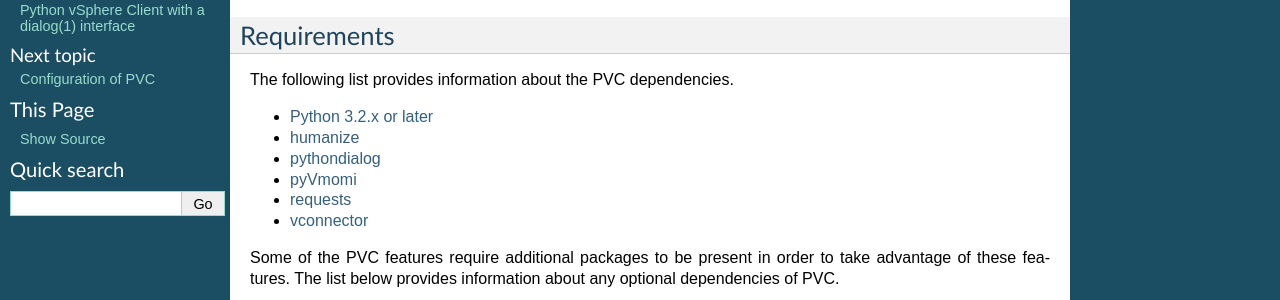
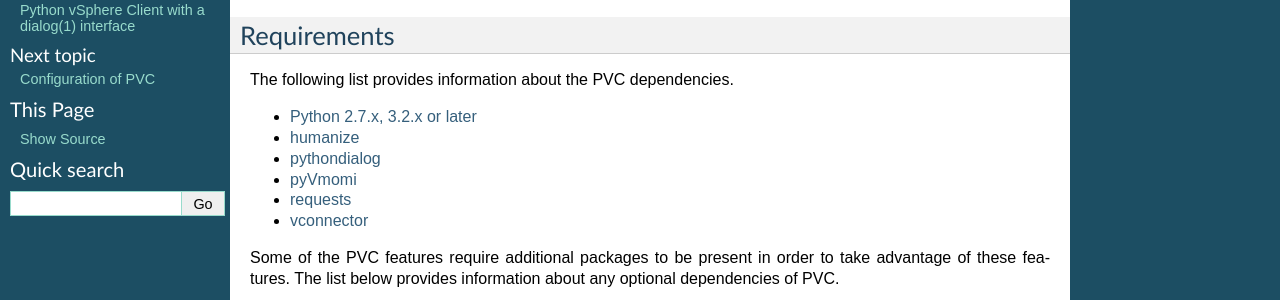
Before and after one commit to dnaeon/pvc, a Sphinx documentation site: the page built from docs/installation.rst, in a window 1280 px wide. Shown: the part 173-473 px from the top of the page. Built offline with Sphinx 7.4.7, drawn with Linux system fonts in a browser that asks for light colours; pages that are not in the unit, such as notebooks, are missing from menus.

Commit message:
Issue #9: List Python 2.7.x in the install requirements

```diff
--- a/docs/installation.rst
+++ b/docs/installation.rst
@@ -15,7 +15,7 @@
 
 The following list provides information about the PVC dependencies.
 
-* `Python 3.2.x or later`_
+* `Python 2.7.x, 3.2.x or later`_
 * `humanize`_
 * `pythondialog`_
 * `pyVmomi`_
@@ -81,7 +81,7 @@
 
 .. _`pip`: https://pypi.python.org/pypi/pip
 .. _`Github`: https://github.com/dnaeon/pvc
-.. _`Python 3.2.x or later`: http://python.org/
+.. _`Python 2.7.x, 3.2.x or later`: http://python.org/
 .. _`humanize`: https://github.com/jmoiron/humanize
 .. _`pythondialog`: http://pythondialog.sourceforge.net/
 .. _`pyVmomi`: https://github.com/vmware/pyvmomi
```
